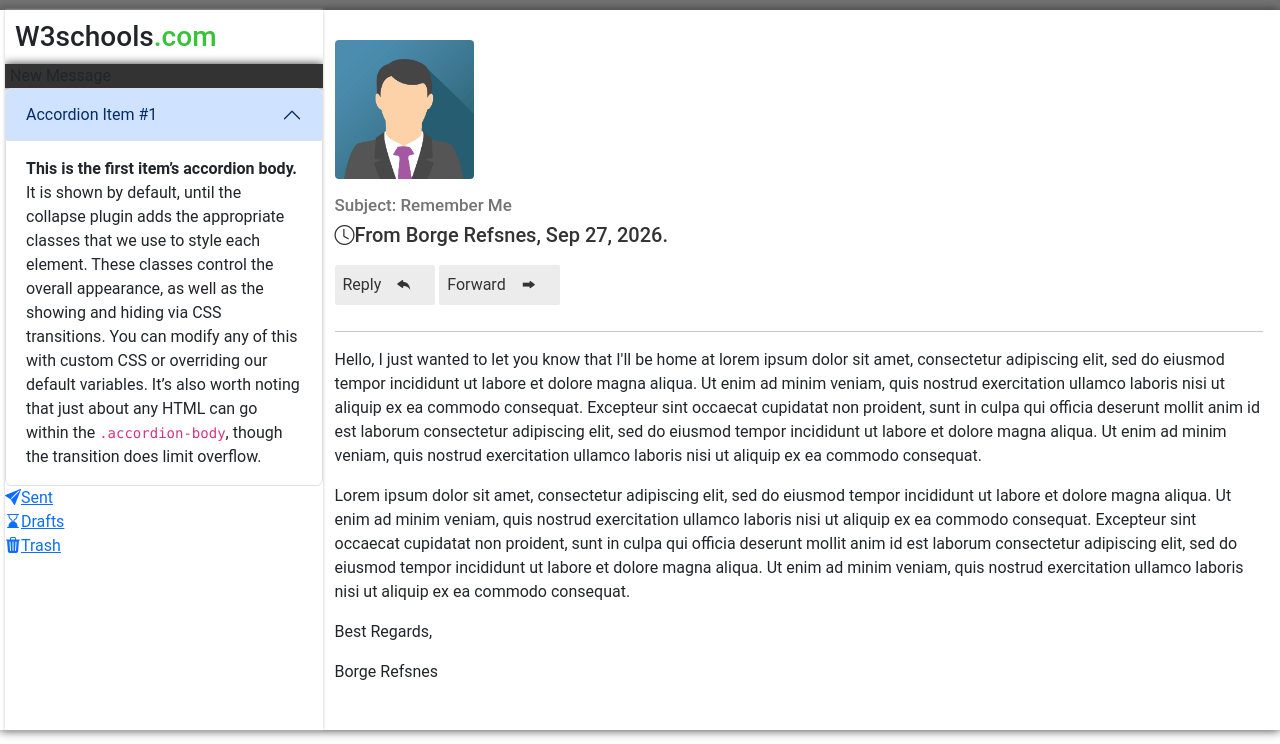
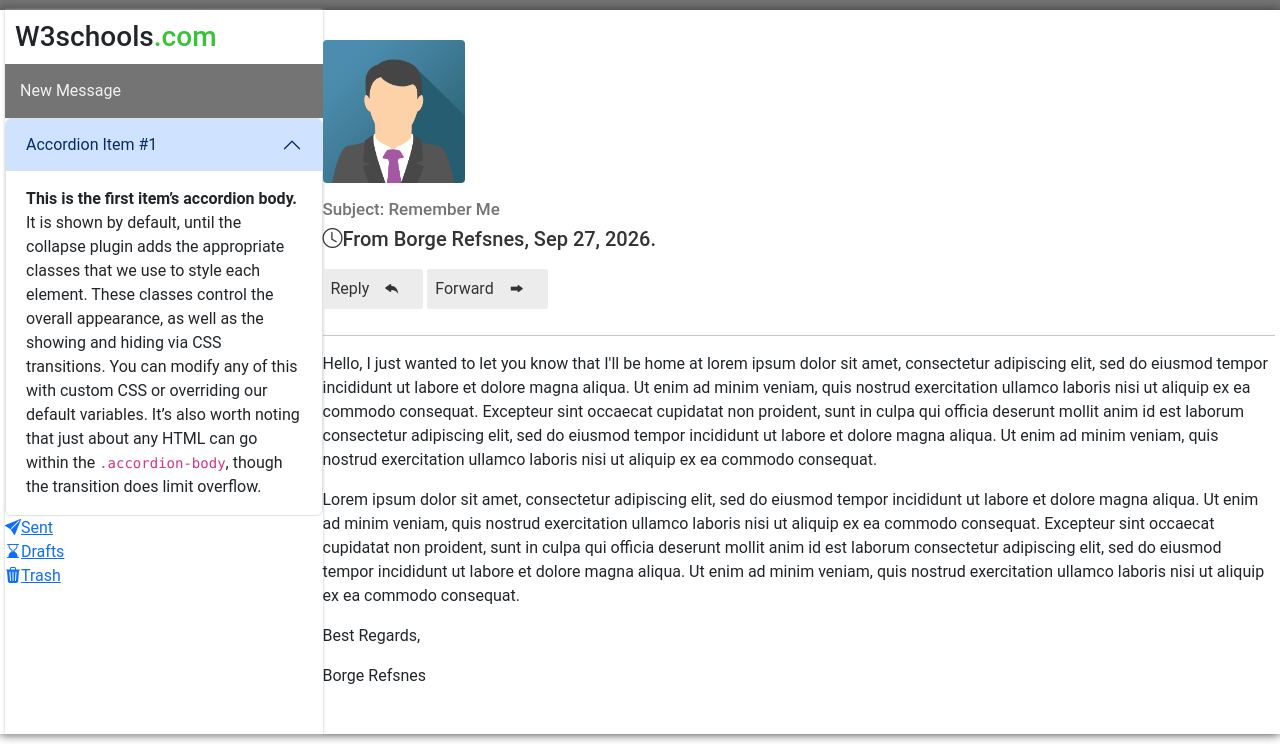
Before and after one commit to AmiraliAstaraki/mail-boxSample, a website: page index.html in a window 1280 px wide. Shown: the part 56-800 px from the top of the page. Drawn offline with nearby package versions, Linux system fonts and the light colour scheme.

Commit message:
new version

```diff
--- a/index.html
+++ b/index.html
@@ -25,7 +25,7 @@
 
     <main class="container-fluid">
 
-        <section class="row">
+        <section id="container" class="row">
 
             <aside class="overflow-y-scroll col-md-3 p-0">
 
@@ -48,7 +48,7 @@
                                         aria-label="Close"></button>
                                 </div>
                                 <div class="modal-body">
-                                    ...
+                                    <input type="text">
                                 </div>
                                 <div class="modal-footer">
                                     <button type="button" class="btn btn-secondary"
--- a/style/style.scss
+++ b/style/style.scss
@@ -29,7 +29,7 @@
 
 main {
 
-    section {
+    section#container {
 
         box-shadow: 0px 0px 10px #333;
         padding: 0px 5px;
@@ -50,7 +50,9 @@
 
             #accordion{
 
-                background-color: #333;
+                background-color: $light-color;
+                padding: 15px;
+                color: $text-light-color;
             }
 
             #accordion:hover{
```
Also changed, not shown: style/style.css, 1 other file.
